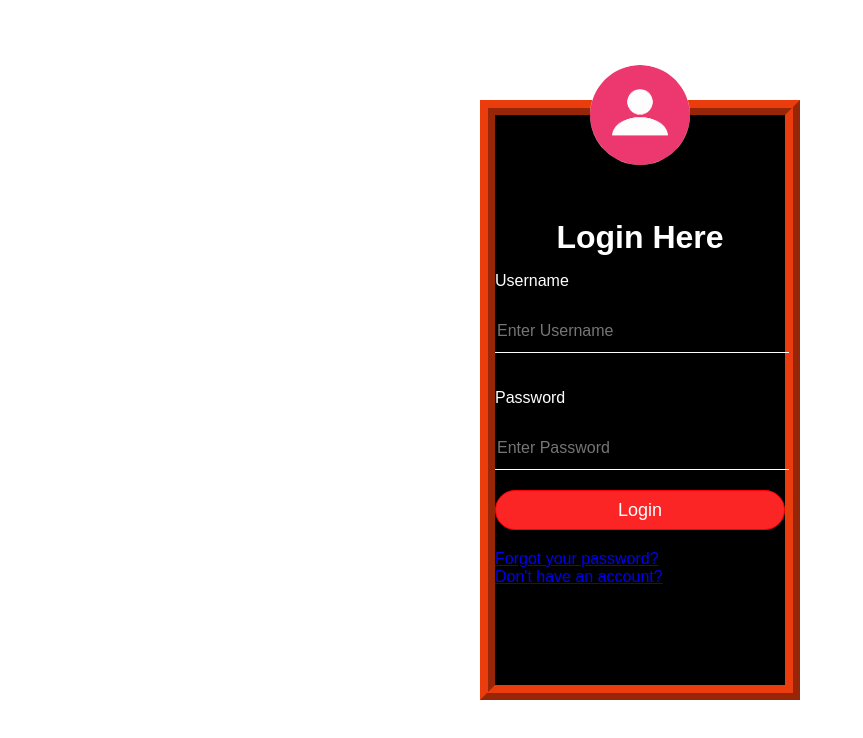
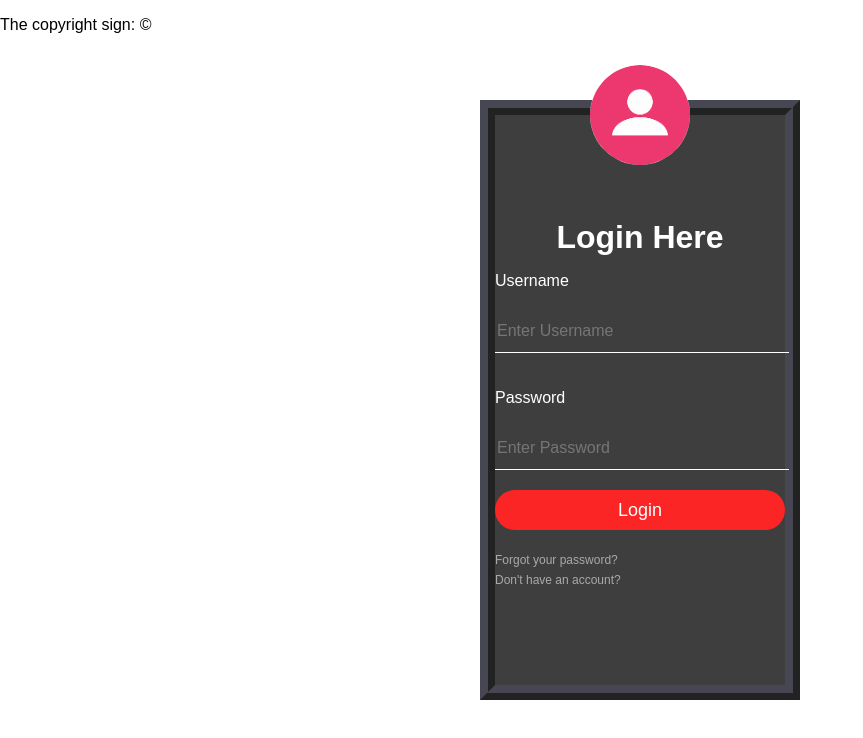
Before and after one commit to celestin295/day2, a plain HTML site: page index.html in a window 1280 px wide. Shown: the whole page, without its empty margins (0-863 px from the left). Drawn offline with Linux system fonts and the light colour scheme.

Commit message:
final commit

```diff
--- a/index.html
+++ b/index.html
@@ -19,9 +19,15 @@
             <input type="submit" name="" value="Login">
             <a href="#">Forgot your password?</a><br>
             <a href="#">Don't have an account?</a>
+
+
          </form>
+
+
+
          </div>
     </div>
+
    </body>
-
+   <p>The copyright sign: &copy;</p>
 </html>
--- a/style.css
+++ b/style.css
@@ -6,12 +6,13 @@ body{
     background-position: cover ;
     font-family: sans-serif;
     left: calc(50% - 50px);
+    background-attachment:fixed;
 
 }
 .loginbox{
     width: 320px;
     height: 600px;
-    background: #000;
+    background: rgba(0, 0, 0, 0.755);
     color:  #fff;
     top: 50%;
     left: 50%;
@@ -19,7 +20,7 @@ body{
     transform: translate(-50%,-50%);
     box-sizing: border-box;
     padding: auto;
-    border: 4mm ridge rgba(236, 61, 13, 0.994);
+    border: 4mm ridge rgba(19, 19, 25, 0.45);
 
 }
 .avatar2{
@@ -62,8 +63,8 @@ h1{
 }
 .loginbox input[type= "submit"]{
 
-    outline: green;
-    border: 1px solid red;
+    outline:none;
+    border: none;
 
     height: 40px;
     background: #fb2525;
@@ -72,3 +73,27 @@ h1{
     border-radius: 20px;
 
 }
+.loginbox input[type= "submit"]:hover{
+    cursor: pointer;
+    background: #ffc107;
+    color: #000;
+}
+
+.loginbox a{
+    text-decoration: none;
+    font-size: 12px;
+    line-height: 20px;
+    color: darkgray;
+}
+.loginbox a:hover{
+    color: #ffc107;
+
+}
+h2{
+
+
+
+  position:absolute;
+  top:-30px;
+
+}
```
